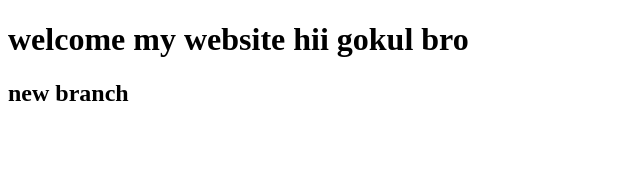
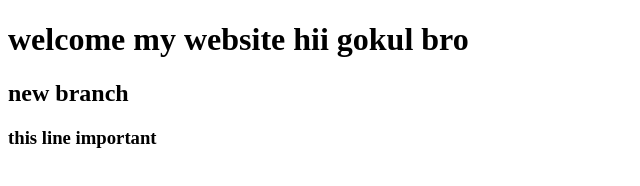
Before and after one commit to Gogul-D/DEMO, a plain HTML site: page index.html in a window 1280 px wide. Shown: the whole page, without its empty margins (0-640 px from the left). Drawn offline with Linux system fonts and the light colour scheme.

Commit message:
Update new head tag index.html

```diff
--- a/index.html
+++ b/index.html
@@ -8,5 +8,6 @@
 <body>
     <h1>welcome my website hii gokul bro  </h1>
     <h2> new branch </h2>
+    <h3>this line important</h3>
 </body>
 </html>
```
